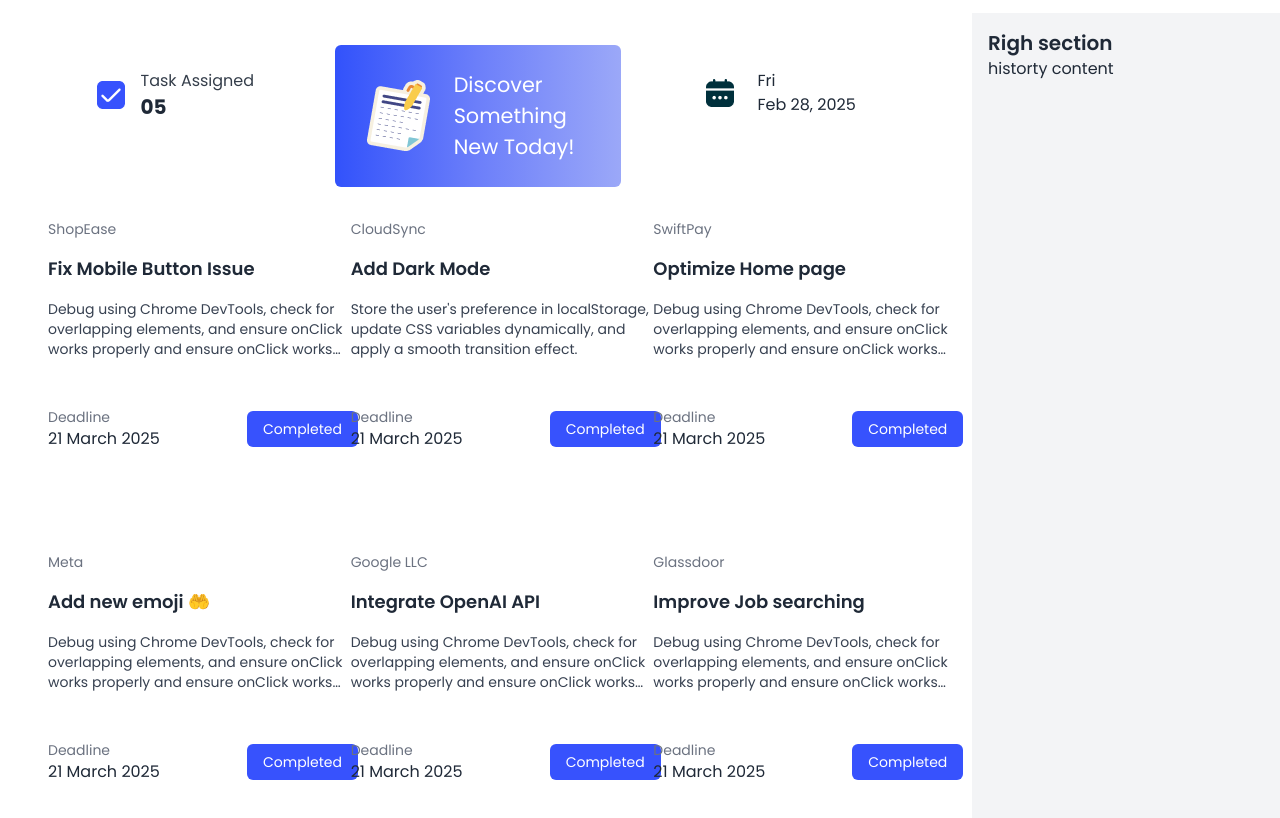
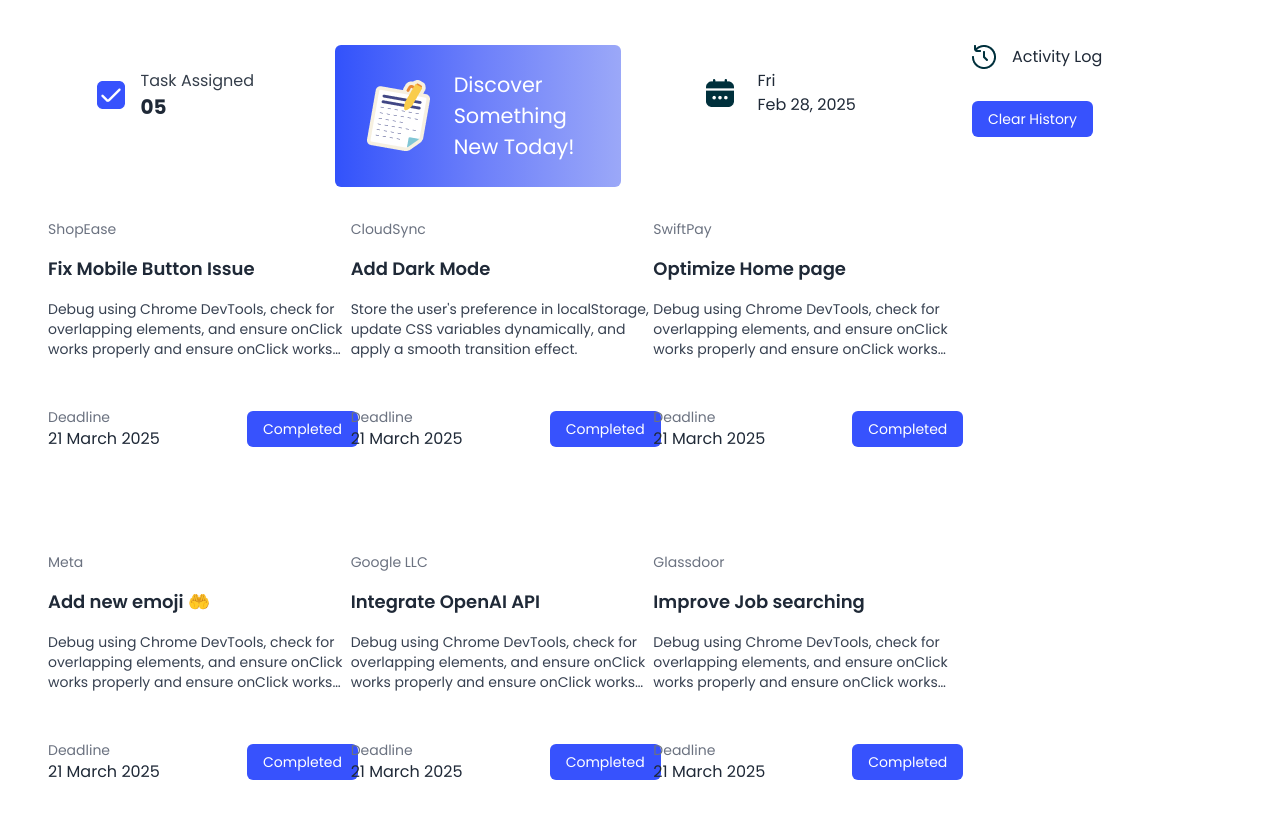
Before and after one commit to soyeb109/dev-board, a plain HTML site: page index.html in a window 1280 px wide. Shown: the part 66-884 px from the top of the page. Drawn offline with nearby package versions, Linux system fonts and the light colour scheme.

Commit message:
Implement layout

```diff
--- a/index.html
+++ b/index.html
@@ -252,9 +252,17 @@
         </div>
 
         <!-- Right section-->
-        <div class="col-span-1 bg-gray-100 p-4">
-          <h2 class="text-xl font-semibold">Righ section</h2>
-          <p>historty content</p>
+        <div class="col-span-1 mt-8">
+          <div class="flex space-x-4">
+            <img src="./assets/activity.png" alt="" />
+            <p>Activity Log</p>
+          </div>
+          <button
+            id="clear-btn"
+            class="bg-[#3752FD] text-white text-sm py-2 px-4 rounded-md mt-8"
+          >
+            Clear History
+          </button>
         </div>
       </div>
     </section>
```
